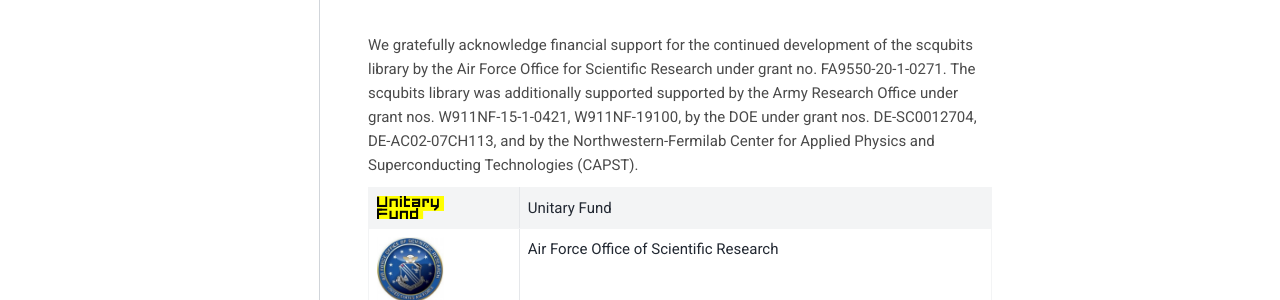
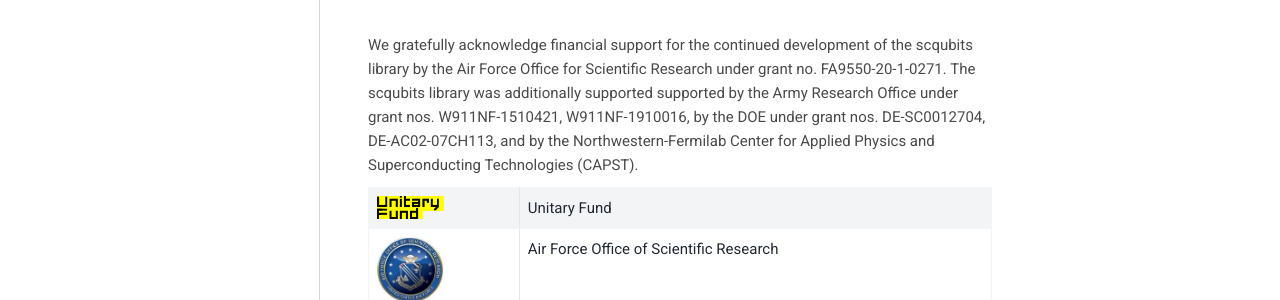
Before and after one commit to scqubits/scqubits-doc, a Sphinx documentation site: the page built from docs/source/acknowledgments.rst, in a window 1280 px wide and 986 px high. Shown: the part 275-575 px from the top of the window. Built offline with Sphinx 7.4.7 and the PyData theme 0.15.4, drawn with Linux system fonts in a browser that asks for light colours; pages that are not in the unit, such as notebooks, are missing from menus.

Commit message:
correct ARO grant no.

```diff
--- a/docs/source/acknowledgments.rst
+++ b/docs/source/acknowledgments.rst
@@ -9,7 +9,7 @@ Funding
 
 We gratefully acknowledge financial support for the continued development of the scqubits library by the Air Force
 Office for Scientific Research under grant no. FA9550-20-1-0271. The scqubits library was additionally supported
-supported by the Army Research Office under grant nos. W911NF-15-1-0421, W911NF-19100, by the DOE under grant
+supported by the Army Research Office under grant nos. W911NF-1510421, W911NF-1910016, by the DOE under grant
 nos. DE-SC0012704, DE-AC02-07CH113, and by the Northwestern-Fermilab Center for Applied Physics and Superconducting
 Technologies (CAPST).
 
```
